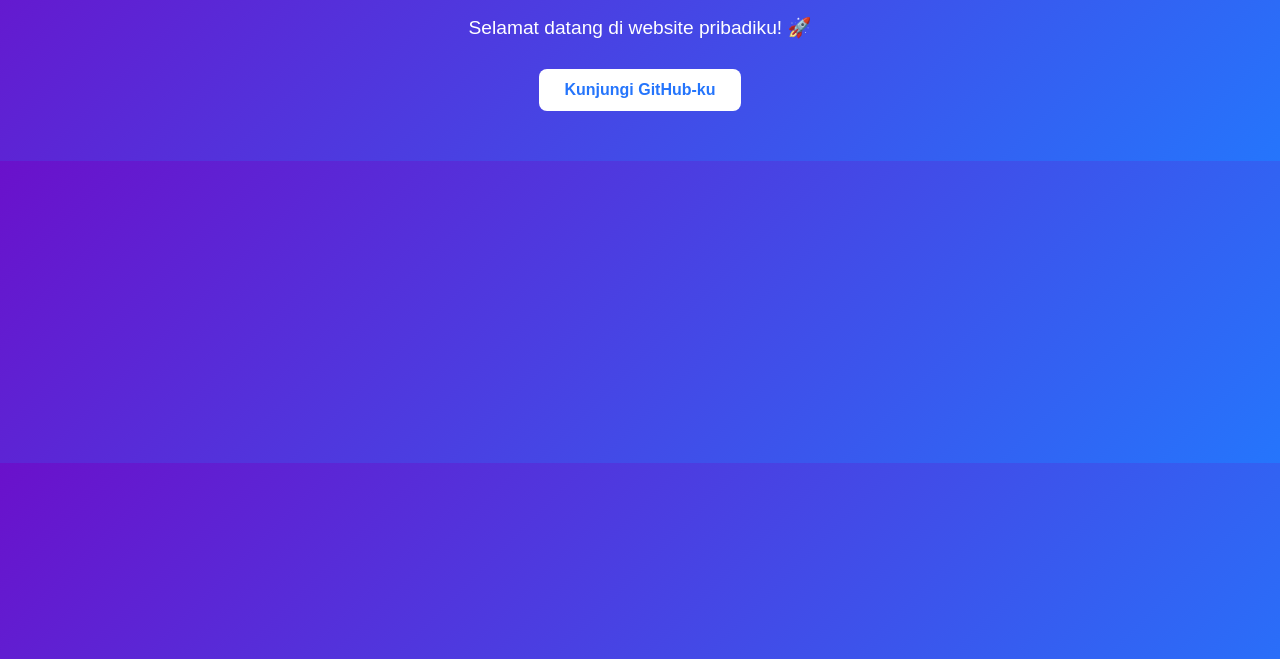
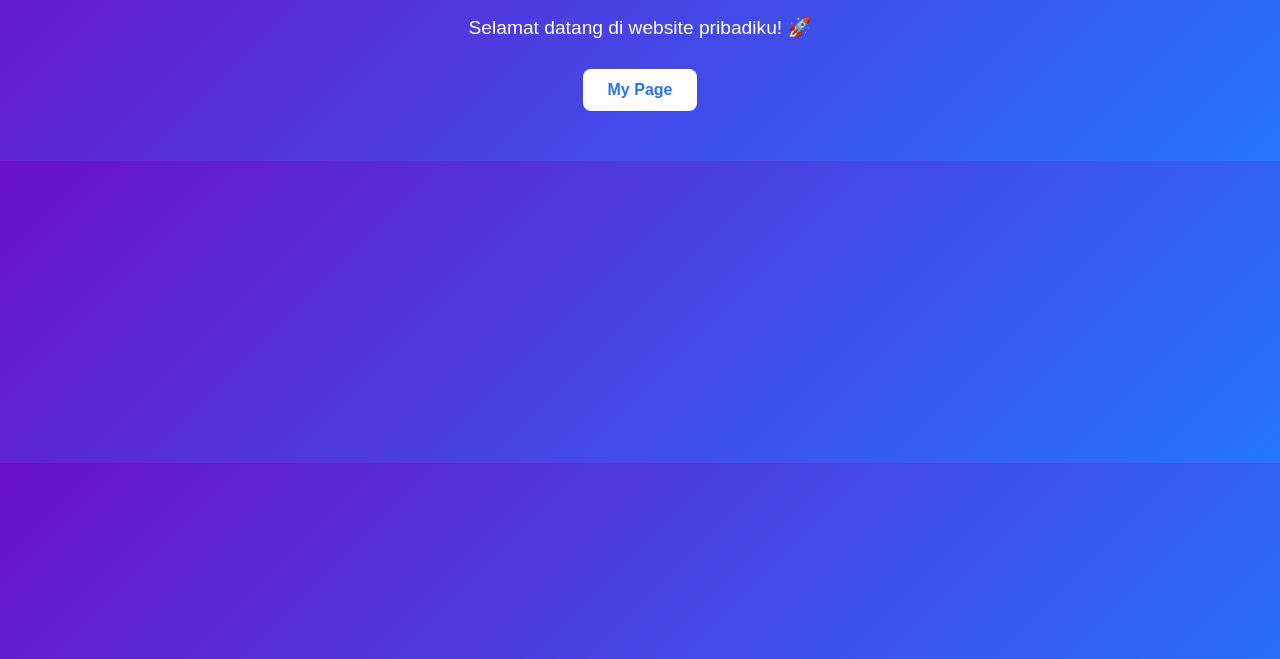
Before and after one commit to novascatia/novascatia.my.id, a plain HTML site: page index.html in a window 1280 px wide. Shown: the part 141-800 px from the top of the page. Drawn offline with Linux system fonts and the light colour scheme.

Commit message:
update website

```diff
--- a/index.html
+++ b/index.html
@@ -39,6 +39,6 @@
 <body>
   <h1>Halo, Aku Rama 👋</h1>
   <p>Selamat datang di website pribadiku! 🚀</p>
-  <a href="https://github.com/" target="_blank">Kunjungi GitHub-ku</a>
+  <a href="https://github.com/novascatia" target="_blank">My Page</a>
 </body>
 </html>
```
